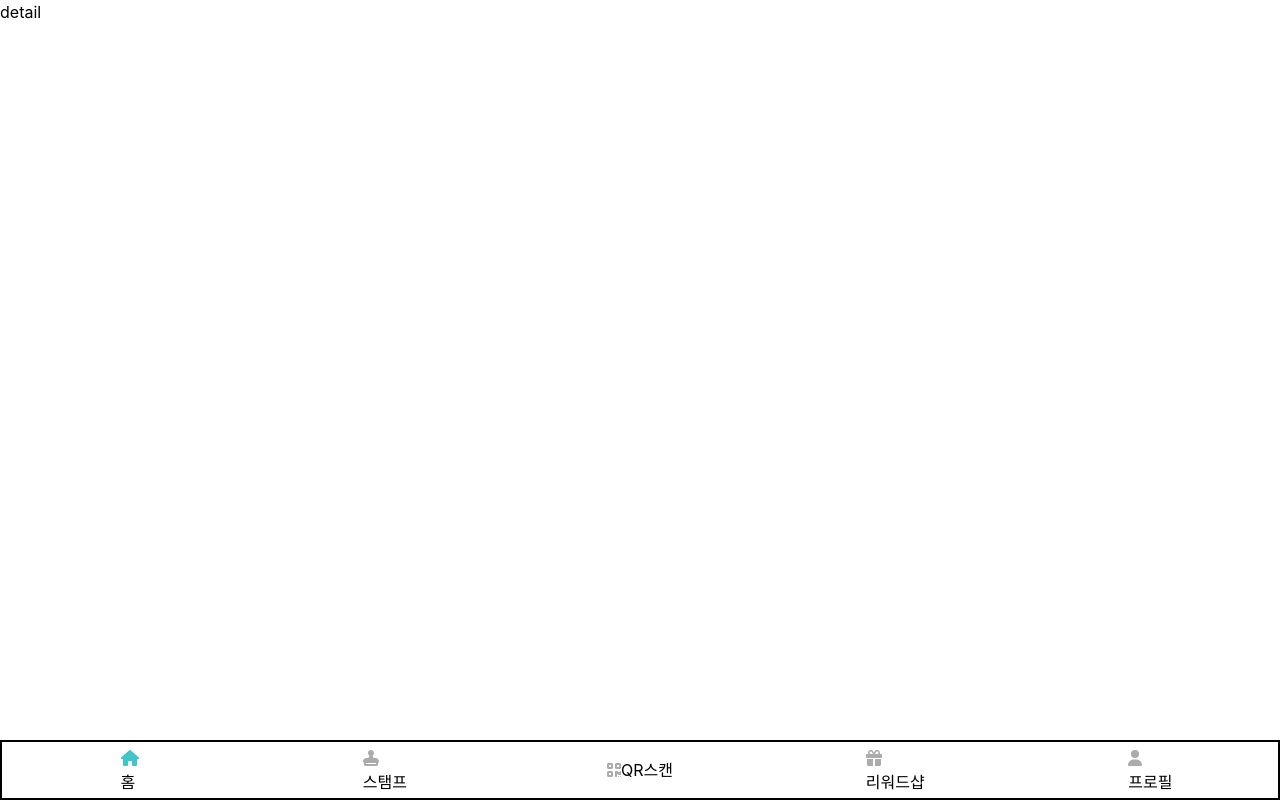
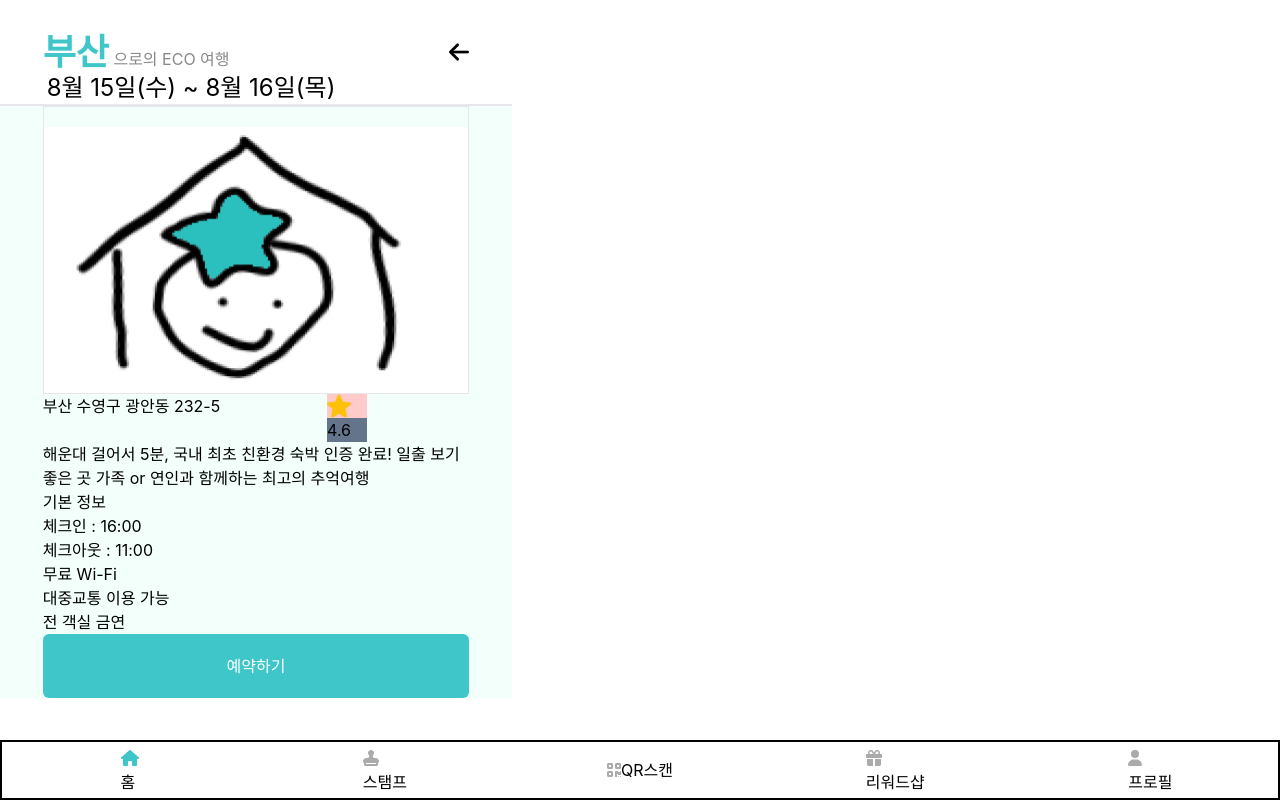
Before and after one commit to No88888888/eve_psyche_and_team_1, a React (Create React App) app in the folder FE/haiyeo/: page /result/detail in a window 1280 px wide. Built offline with nearby package versions, Linux system fonts and the light colour scheme.

Commit message:
FE/FEAT : 상세 파일 기초 생성

```diff
--- a/FE/haiyeo/src/index.css
+++ b/FE/haiyeo/src/index.css
@@ -1,6 +1,11 @@
 @tailwind base;
 @tailwind components;
 @tailwind utilities;
+
+@font-face {
+  font-family: "Hana2-Bold";
+  src: url("./assets/Hana2.0_TTF/Hana2-Bold.ttf");
+}
 
 body {
   margin: 0;
--- a/FE/haiyeo/src/pages/ResultDetail.jsx
+++ b/FE/haiyeo/src/pages/ResultDetail.jsx
@@ -1,9 +1,80 @@
 import React from "react";
+import { useNavigate } from "react-router-dom";
 
 function ResultDetail() {
+  const navigate = useNavigate();
+  const moveToBack = () => {
+    navigate(-1);
+  };
+
+  const makeReservation = () => {};
+
   return (
-    <div>
-      <div>detail</div>
+    <div className="w-[512px]">
+      <div className="w-10/12 mx-auto">
+        <div className="grid grid-cols-2">
+          <div className="pt-8">
+            <span className="text-[#3EC6C9] font-bold text-4xl">부산</span>
+            <span className="text-[#898989]"> 으로의 ECO 여행</span>
+          </div>
+          <div className="pt-8 flex flex-row-reverse">
+            <button onClick={moveToBack}>
+              <img className="w-5" alt="뒤로가기" src="/img/arrow.png" />
+            </button>
+          </div>
+        </div>
+        <div className="text-2xl ml-1"> 8월 15일(수) ~ 8월 16일(목)</div>
+      </div>
+      <hr className="text-[#D2D2D2] border border-1" />
+
+      <div className="bg-[#F2FFFB]">
+        <div className="w-10/12 mx-auto">
+          <div>
+            <img
+              className="mx-auto border border-1 pt-5 h-72 w-[460px]"
+              alt="상세페이지 사진"
+              src="/img/lodgeStar.png"
+            />
+          </div>
+          <div className="grid grid-cols-3">
+            <div className="col-span-2">부산 수영구 광안동 232-5</div>
+            <div>
+              <div clasName="col-span-1 grid grid-cols-2 bg-red-500">
+                <div className="col-span-1 bg-red-200 w-10">
+                  <img className="w-6" alt="starRate" src="/img/star.png" />
+                </div>
+                <div className="col-span-1 bg-slate-500 w-10">4.6</div>
+              </div>
+            </div>
+          </div>
+
+          <div>
+            해운대 걸어서 5분, 국내 최초 친환경 숙박 인증 완료! 일출 보기 좋은 곳 가족 or 연인과
+            함께하는 최고의 추억여행
+          </div>
+
+          <div>
+            <div>기본 정보</div>
+            <ul>
+              <li>체크인 : 16:00</li>
+              <li>체크아웃 : 11:00</li>
+              <li>무료 Wi-Fi</li>
+              <li>대중교통 이용 가능</li>
+              <li>전 객실 금연</li>
+            </ul>
+          </div>
+
+          <div>
+            <div></div>
+            <button
+              className="w-full h-16 bg-[#3EC6C9] rounded-md text-white"
+              onClick={makeReservation}
+            >
+              예약하기
+            </button>
+          </div>
+        </div>
+      </div>
     </div>
   );
 }
--- a/FE/haiyeo/src/pages/SearchPlace.jsx
+++ b/FE/haiyeo/src/pages/SearchPlace.jsx
@@ -1,3 +1,5 @@
+import { FontAwesomeIcon } from "@fortawesome/react-fontawesome";
+import { faMagnifyingGlass } from "@fortawesome/free-solid-svg-icons";
 import React from "react";
 import { useState } from "react";
 import { useNavigate } from "react-router-dom";
@@ -19,14 +21,14 @@ function SearchPlace() {
   };
 
   return (
-    <div className="w-[512px]">
+    <div className="w-[100%]">
       <div className="w-10/12 mx-auto">
         <div className="pt-8 flex flex-row-reverse">
           <button onClick={moveToBack}>
-            <img className="w-5" alt="뒤로가기" src="img/arrow.png" />
+            <img className="w-5" alt="뒤로가기" src="/img/arrow.png" />
           </button>
         </div>
-        <div className="text-[28px] mt-20">
+        <div className="text-[20px] mt-20">
           <div className="my-4">
             <span>지구를 위한 </span>
             <span className="text-[#3EC6C9]">초록색</span>
@@ -36,18 +38,31 @@ function SearchPlace() {
             <span>어디로 떠나볼까요?</span>
           </div>
         </div>
-        <div className="mb-20 mt-16 w-full">
-          <input type="text" value={search} onChange={onChange} placeholder="플레이스홀더" />
+        <div className="grid grid-cols-12 bg-green-200 h-10">
+          {/* <div className="bg-red-200 col-span-1 grid content-center">
+            <FontAwesomeIcon icon={faMagnifyingGlass} style={{ color: "#898989" }} />
+          </div> */}
+          {/* <div className="w-full flex flex-row-reverse col-span-11 ">
+            <div className=" mt-16 w-full border border-2 mb-16">
+              <input
+                className="w-full"
+                type="text"
+                value={search}
+                onChange={onChange}
+                placeholder="지구를 위한 ECO 여행지를 검색해보세요!"
+              />
+            </div>
+          </div> */}
         </div>
 
         <div>
           {/* <div>~~에서 ~~하는 ~~여행은 어때요?</div> */}
           <div>
-            <div className="text-[28px] mb-20 mt-48 flex flex-row-reverse">
-              <span className="text-[#3EC6C9] font-bold text-5xl">부산!</span>
+            <div className="text-[20px] mb-8 mt-24 flex flex-row-reverse">
+              <span className="text-[#3EC6C9] font-bold text-3xl">부산!</span>
               <span className="mr-4 pt-2">떠나요 </span>
             </div>
-            <button className="w-full h-16 bg-[#3EC6C9] rounded-md text-white" onClick={moveToSche}>
+            <button className="w-full h-10 bg-[#3EC6C9] rounded-md text-white" onClick={moveToSche}>
               다음
             </button>
           </div>
--- a/FE/haiyeo/src/pages/SearchSchedule.jsx
+++ b/FE/haiyeo/src/pages/SearchSchedule.jsx
@@ -15,32 +15,31 @@ function SearchSchedule() {
   };
 
   return (
-    <div className="w-[512px]">
+    <div className="w-[100%]">
+      <div className="w-10/12 mx-auto">
         <div className="pt-8 flex flex-row-reverse">
           <button onClick={moveToBack}>
-          <img className="w-5" alt="뒤로가기" src="img/arrow.png" />
+            <img className="w-5" alt="뒤로가기" src="/img/arrow.png" />
           </button>
         </div>
-      <div>
-        <div>
+        <div className="text-[20px] mt-20">
+          <div className="my-4">
             <span>우리를 위한 </span>
             <span className="text-[#3EC6C9]">초록색</span>
             <span> 여행,</span>
           </div>
-        <div>언제 떠나볼까요?</div>
+          <div className="text-[20px] my-4">언제 떠나볼까요?</div>
         </div>
         <div>
           <Calendar onChange={setDateValue} value={dateValue} />
         </div>
 
-      <div>
+        <div className="mt-20">
           <div></div>
-        <button
-          className="w-[500px] h-16 bg-[#3EC6C9] rounded-md text-white"
-          onClick={moveToResult}
-        >
+          <button className="w-full h-10 bg-[#3EC6C9] rounded-md text-white" onClick={moveToResult}>
             출발
           </button>
+        </div>
       </div>
     </div>
   );
--- a/FE/haiyeo/src/pages/SearchStart.jsx
+++ b/FE/haiyeo/src/pages/SearchStart.jsx
@@ -12,14 +12,14 @@ function SearchStart() {
   };
 
   return (
-    <div className="w-[512px]">
+    <div className="w-[100%]">
       <div className="w-10/12 mx-auto">
         <div className="pt-8 flex flex-row-reverse">
           <button onClick={moveToBack}>
-            <img className="w-5" alt="뒤로가기" src="img/arrow.png" />
+            <img className="w-5" alt="뒤로가기" src="/img/arrow.png" />
           </button>
         </div>
-        <div className="text-[28px] mt-20">
+        <div className="text-[20px] mt-16">
           <div className="my-4">
             <span className="text-[#3EC6C9]">하나</span>
             <span>뿐인 소중한 지구</span>
@@ -34,14 +34,14 @@ function SearchStart() {
             <span>행으로 지켜요!</span>
           </div>
         </div>
-        <div className="mt-12">
-          <img className="w-[400px]" alt="ourEarth" src="img/hana_earth.png" />
+        <div className="mt-10">
+          <img className="w-[300px] mx-auto" alt="ourEarth" src="img/hana_earth.png" />
         </div>
         <button
-          className="w-full h-16 bg-[#3EC6C9] rounded-md text-white mt-8"
+          className="w-full h-10 bg-[#3EC6C9] rounded-md text-white mt-8"
           onClick={moveToPlace}
         >
-          <span className="font-bold">하이여</span>
+          <span className="font-bold font-sans">하이여</span>
           <span> 시작하기</span>
         </button>
       </div>
--- a/FE/haiyeo/src/pages/Stamp.jsx
+++ b/FE/haiyeo/src/pages/Stamp.jsx
@@ -15,16 +15,16 @@ function Stamp() {
   };
 
   return (
-    <div className="w-[512px]">
-      <div className="w-[512px] bg-[#F3FFC5] pb-10 pt-20">
+    <div className="w-[100%]">
+      <div className="w-[100%] bg-[#F3FFC5] pb-10 pt-20">
         <div>
           <img
-            className="w-[200px] absolute mt-[-40px] ml-6"
+            className="w-[150px] absolute mt-[-40px] ml-6"
             alt="hanaEarth"
             src="/img/hana_earth.png"
           />
         </div>
-        <div className="bg-white rounded-xl grid grid-cols-5 w-[460px] mx-auto pt-4 pb-2">
+        <div className="bg-white rounded-xl grid grid-cols-5 w-[90%] mx-auto pt-4 pb-2">
           <div className="col-span-2"></div>
           <div className="col-span-3">
             <div className="font-bold text-3xl">GREEN TRACE</div>
--- a/FE/haiyeo/tailwind.config.js
+++ b/FE/haiyeo/tailwind.config.js
@@ -4,7 +4,7 @@ module.exports = {
   theme: {
     extend: {
       fontFamily: {
-        sans: [],
+        sans: ["Hana2-Bold", "Hana2-Bold", "sans-serif"],
       },
     },
   },
```
Lines whose indentation alone changed are shown as unchanged.
